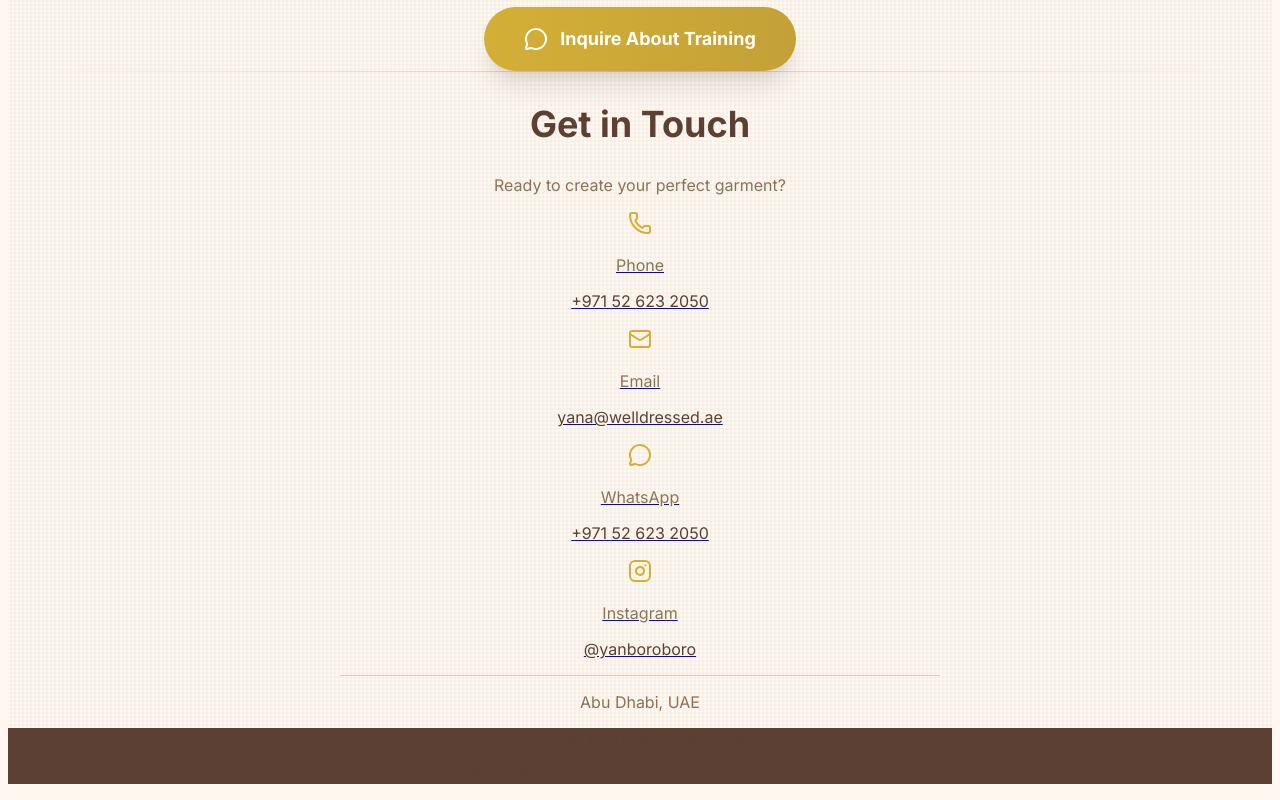
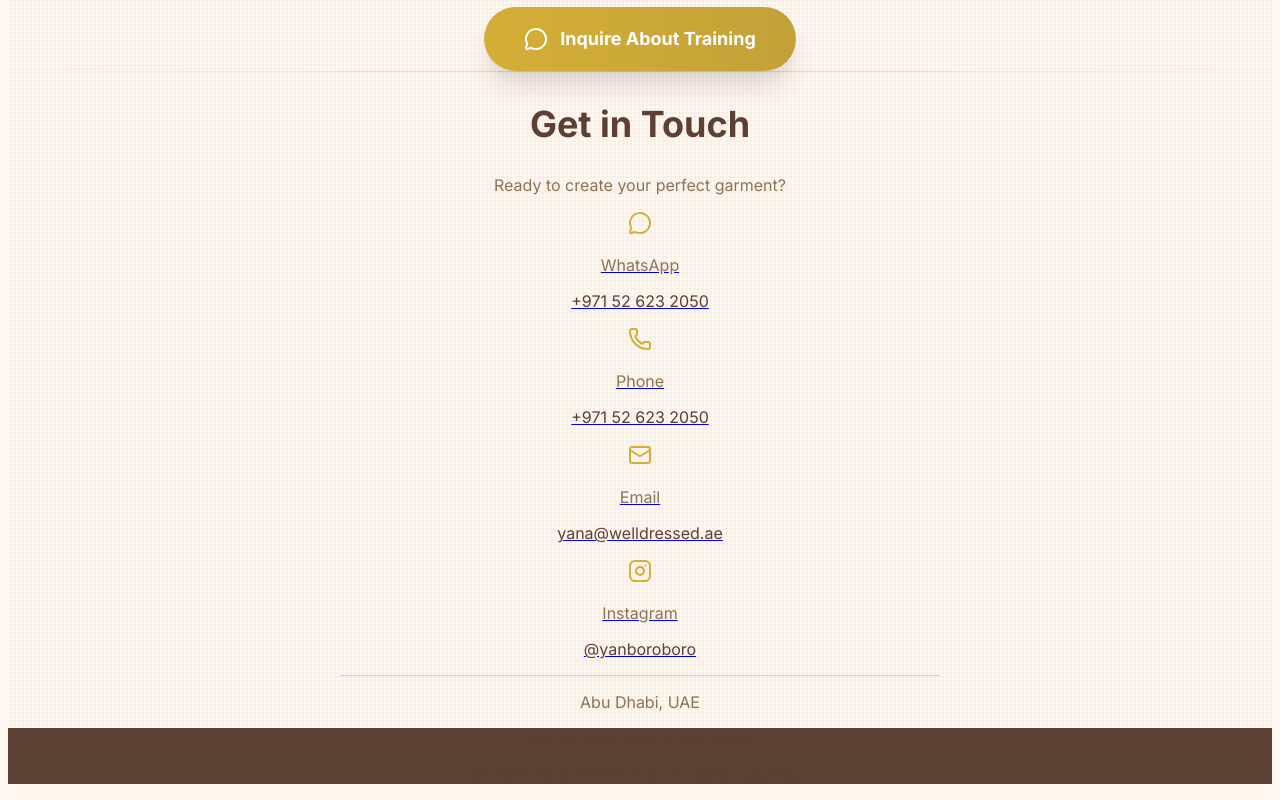
Before and after one commit to Barsokrat/welldressed, a Next.js app: page / in a window 1280 px wide. Shown: the part 2530-3330 px from the top of the page. Built offline with nearby package versions, Linux system fonts and the light colour scheme.

Commit message:
Fix: Increased section dividers to py-20, added mb-12 to CTA buttons, Contact grid 2x2, Services gap-10

```diff
--- a/app/page.tsx
+++ b/app/page.tsx
@@ -48,7 +48,7 @@ export default function HomePage() {
             <span className="font-semibold text-base sm:text-lg text-[#5C4033]">{t.hero.experience}</span>
           </div>
 
-          <div className="fade-in delay-200">
+          <div className="fade-in delay-200 mb-12">
             <a
               href={`https://wa.me/971526232050?text=${encodeURIComponent(lang === 'en' ? 'Hi! I would like to book a consultation for custom tailoring.' : 'Здравствуйте! Хотела бы записаться на консультацию по пошиву.')}`}
               target="_blank"
@@ -67,8 +67,8 @@ export default function HomePage() {
       </section>
 
       {/* Section Divider */}
-      <div className="py-16">
-        <div className="py-16"><div className="w-full h-px bg-gradient-to-r from-transparent via-[#E8C4C4] to-transparent"></div></div>
+      <div className="py-20">
+        <div className="py-20"><div className="w-full h-px bg-gradient-to-r from-transparent via-[#E8C4C4] to-transparent"></div></div>
       </div>
 
       {/* About Section */}
@@ -104,7 +104,7 @@ export default function HomePage() {
       </section>
 
       {/* Section Divider */}
-      <div className="py-16"><div className="w-full h-px bg-gradient-to-r from-transparent via-[#E8C4C4] to-transparent"></div></div>
+      <div className="py-20"><div className="w-full h-px bg-gradient-to-r from-transparent via-[#E8C4C4] to-transparent"></div></div>
 
       {/* Services Section */}
       <section id="services" className="px-8 sm:px-12">
@@ -116,7 +116,7 @@ export default function HomePage() {
             <div className="w-24 h-1 bg-[#D4AF37] mx-auto"></div>
           </div>
 
-          <div className="flex flex-wrap justify-center gap-8">
+          <div className="flex flex-wrap justify-center gap-10">
             {[
               { icon: '👗', title: t.services.dresses },
               { icon: '🎽', title: t.services.skirts },
@@ -139,7 +139,7 @@ export default function HomePage() {
       </section>
 
       {/* Section Divider */}
-      <div className="py-16"><div className="w-full h-px bg-gradient-to-r from-transparent via-[#E8C4C4] to-transparent"></div></div>
+      <div className="py-20"><div className="w-full h-px bg-gradient-to-r from-transparent via-[#E8C4C4] to-transparent"></div></div>
 
       {/* Pricing Section */}
       <section id="pricing" className="px-8 sm:px-12">
@@ -271,7 +271,7 @@ export default function HomePage() {
       </section>
 
       {/* Section Divider */}
-      <div className="py-16"><div className="w-full h-px bg-gradient-to-r from-transparent via-[#E8C4C4] to-transparent"></div></div>
+      <div className="py-20"><div className="w-full h-px bg-gradient-to-r from-transparent via-[#E8C4C4] to-transparent"></div></div>
 
       {/* Training Section */}
       <section id="training" className="px-8 sm:px-12">
@@ -303,7 +303,7 @@ export default function HomePage() {
               ))}
             </ul>
 
-            <div className="text-center">
+            <div className="text-center mb-8">
               <a
                 href={`https://wa.me/971526232050?text=${encodeURIComponent(lang === 'en' ? 'Hi! I am interested in the sewing training course.' : 'Здравствуйте! Интересует курс обучения шитью.')}`}
                 target="_blank"
@@ -319,7 +319,7 @@ export default function HomePage() {
       </section>
 
       {/* Section Divider */}
-      <div className="py-16"><div className="w-full h-px bg-gradient-to-r from-transparent via-[#E8C4C4] to-transparent"></div></div>
+      <div className="py-20"><div className="w-full h-px bg-gradient-to-r from-transparent via-[#E8C4C4] to-transparent"></div></div>
 
       {/* Contact Section */}
       <section id="contact" className="px-8 sm:px-12">
@@ -334,45 +334,45 @@ export default function HomePage() {
             </p>
           </div>
 
-          <div className="space-y-4">
+          <div className="grid grid-cols-1 sm:grid-cols-2 gap-4">
+            <a
+              href={`https://wa.me/971526232050?text=${encodeURIComponent(lang === 'en' ? 'Hi! I would like to inquire about your services.' : 'Здравствуйте! Хотела бы узнать о ваших услугах.')}`}
+              target="_blank"
+              rel="noopener noreferrer"
+              className="bg-white rounded-2xl p-6 text-center shadow-lg hover:shadow-xl transition-all duration-300 hover:scale-105"
+            >
+              <MessageCircle className="w-8 h-8 mx-auto mb-3 text-[#D4AF37]" />
+              <p className="text-sm text-[#8B7355] mb-2">WhatsApp</p>
+              <p className="font-semibold text-[#5C4033] text-sm">+971 52 623 2050</p>
+            </a>
+
             <a
               href="tel:+971526232050"
-              className="block bg-white rounded-2xl p-6 text-center shadow-lg hover:shadow-xl transition-all duration-300 hover:scale-105"
+              className="bg-white rounded-2xl p-6 text-center shadow-lg hover:shadow-xl transition-all duration-300 hover:scale-105"
             >
               <Phone className="w-8 h-8 mx-auto mb-3 text-[#D4AF37]" />
               <p className="text-sm text-[#8B7355] mb-2">{t.contact.phone}</p>
-              <p className="font-semibold text-[#5C4033]">+971 52 623 2050</p>
+              <p className="font-semibold text-[#5C4033] text-sm">+971 52 623 2050</p>
             </a>
 
             <a
               href="mailto:yana@welldressed.ae"
-              className="block bg-white rounded-2xl p-6 text-center shadow-lg hover:shadow-xl transition-all duration-300 hover:scale-105"
+              className="bg-white rounded-2xl p-6 text-center shadow-lg hover:shadow-xl transition-all duration-300 hover:scale-105"
             >
               <Mail className="w-8 h-8 mx-auto mb-3 text-[#D4AF37]" />
               <p className="text-sm text-[#8B7355] mb-2">{t.contact.email}</p>
-              <p className="font-semibold text-[#5C4033]">yana@welldressed.ae</p>
-            </a>
-
-            <a
-              href={`https://wa.me/971526232050?text=${encodeURIComponent(lang === 'en' ? 'Hi! I would like to inquire about your services.' : 'Здравствуйте! Хотела бы узнать о ваших услугах.')}`}
-              target="_blank"
-              rel="noopener noreferrer"
-              className="block bg-white rounded-2xl p-6 text-center shadow-lg hover:shadow-xl transition-all duration-300 hover:scale-105"
-            >
-              <MessageCircle className="w-8 h-8 mx-auto mb-3 text-[#D4AF37]" />
-              <p className="text-sm text-[#8B7355] mb-2">{t.contact.whatsapp}</p>
-              <p className="font-semibold text-[#5C4033]">+971 52 623 2050</p>
+              <p className="font-semibold text-[#5C4033] text-sm">yana@welldressed.ae</p>
             </a>
 
             <a
               href="https://www.instagram.com/yanboroboro/"
               target="_blank"
               rel="noopener noreferrer"
-              className="block bg-white rounded-2xl p-6 text-center shadow-lg hover:shadow-xl transition-all duration-300 hover:scale-105"
+              className="bg-white rounded-2xl p-6 text-center shadow-lg hover:shadow-xl transition-all duration-300 hover:scale-105"
             >
               <Instagram className="w-8 h-8 mx-auto mb-3 text-[#D4AF37]" />
               <p className="text-sm text-[#8B7355] mb-2">Instagram</p>
-              <p className="font-semibold text-[#5C4033]">@yanboroboro</p>
+              <p className="font-semibold text-[#5C4033] text-sm">@yanboroboro</p>
             </a>
           </div>
 
```
